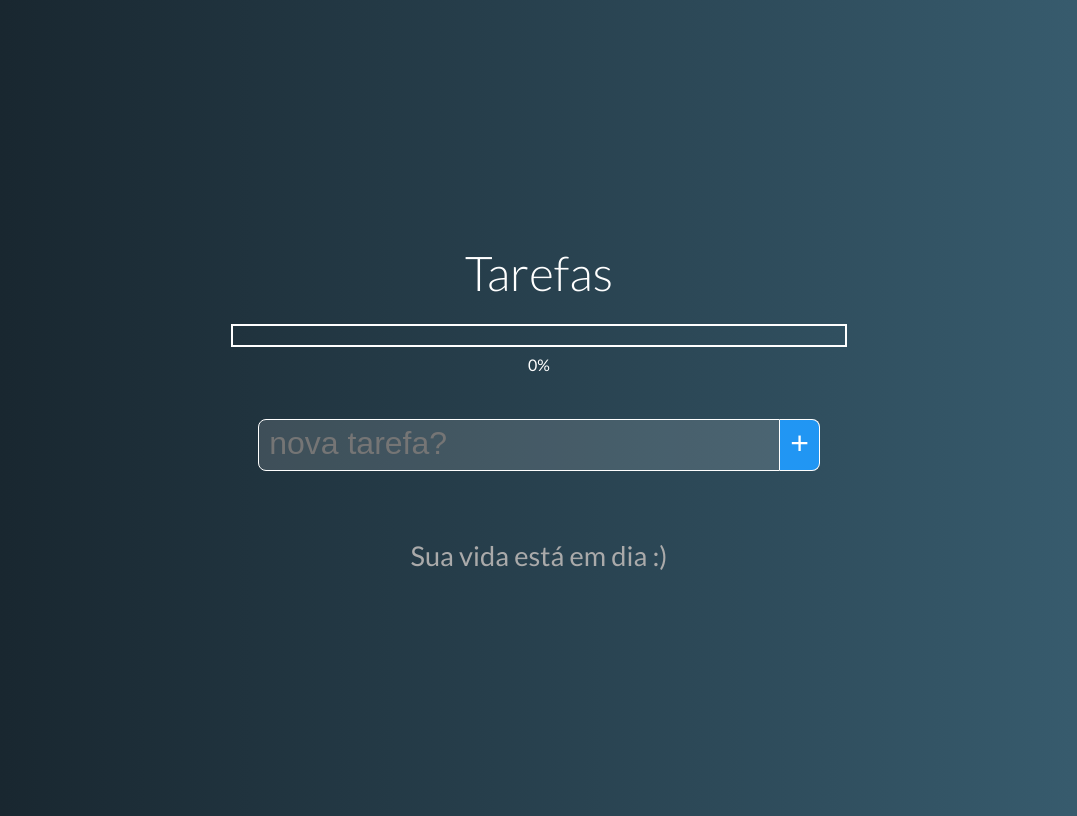
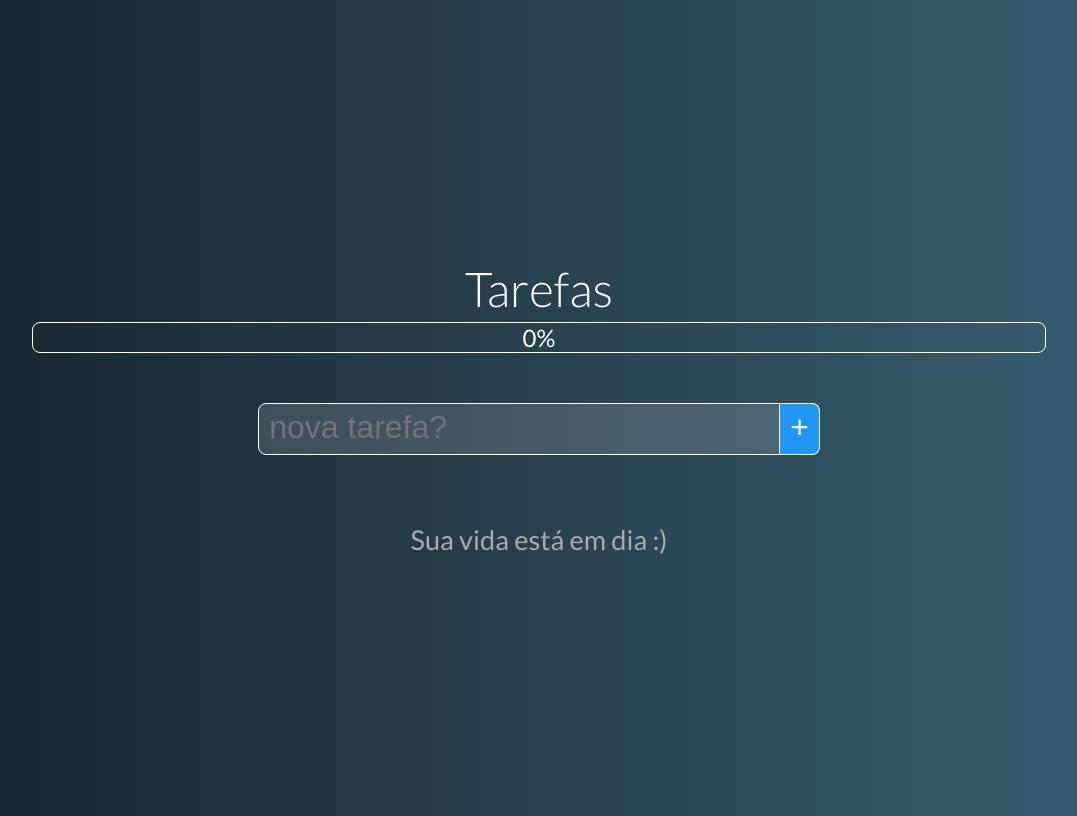
Before and after one commit to ViniciusTBednascki/CursoVuejs, a Vue app in the folder projeto02-Tarefas/tarefas/: page / in a window 1280 px wide. Shown: the whole page, without its empty margins (101-1178 px from the left). Built offline with nearby package versions, Linux system fonts and the light colour scheme.

Commit message:
Renomenando o componente completeBar para taskProgress e definindo o estilo

```diff
--- a/projeto02-Tarefas/tarefas/src/App.vue
+++ b/projeto02-Tarefas/tarefas/src/App.vue
@@ -1,7 +1,7 @@
 <template>
 	<div id="app">
 		<h1>Tarefas</h1>
-		<complete-bar :total="todo.length" :done="done"/>
+		<task-progress :total="todo.length" :done="done"/>
 		<create-task @newTaskAdded="addNewTask($event)"/>
 		<task-list :taskList="todo" @statusChanged="changeStatus($event)" @taskDeleted="deleteTask($event)"/>
 	</div>
@@ -10,10 +10,10 @@
 <script>
 import CreateTask from '@/components/createTask.vue'
 import TaskList from '@/components/taskList.vue'
-import CompleteBar from '@/components/completeBar.vue'
+import TaskProgress from '@/components/taskProgress.vue'
 
 export default {
-	components : {CreateTask, TaskList, CompleteBar},
+	components : {CreateTask, TaskList, TaskProgress},
 	data() {
 		return{
             todo: []
--- a/projeto02-Tarefas/tarefas/src/components/completeBar.vue
+++ /dev/null
@@ -1,49 +0,0 @@
-<template>
-    <div class="completeBar">
-        <div class="bar">
-            <div class="complete" :style="{width: percentual+'%'}"></div>
-        </div>
-        <span>{{percentual}}%</span>
-    </div>
-</template>
-
-<script>
-export default {
-    props: {
-        total: Number,
-        done: Number
-    },
-    computed: {
-        percentual: function() {
-            return this.total === 0 ? 0 : Math.round((this.done/this.total)*100)
-        }
-    }
-}
-</script>
-
-<style scoped>
-    .completeBar {
-        display: flex;
-        flex-direction: column;
-        align-content: center;
-        width: 50%;
-        margin: 10px 0;
-    }
-
-    .completeBar span {
-        text-align: center;
-    }
-
-    .bar {
-        height: 1.2rem;
-        margin: 0.5rem;
-        border: 2px solid #FFF;
-    }
-
-    .bar .complete {
-        display: flex;
-        justify-content: center;
-        height: 100%;
-        background-color: rgb(0, 180, 0);
-    }
-</style>
--- /dev/null
+++ b/projeto02-Tarefas/tarefas/src/components/taskProgress.vue
@@ -0,0 +1,47 @@
+<template>
+    <div class="taskProgress">
+        <span class="progressValue">{{percentual}}%</span>
+        <div class="progressBar" :style="{width: percentual+'%'}"></div>
+    </div>
+</template>
+
+<script>
+export default {
+    props: {
+        total: Number,
+        done: Number
+    },
+    computed: {
+        percentual: function() {
+            return this.total === 0 ? 0 : Math.round((this.done/this.total)*100)
+        }
+    }
+}
+</script>
+
+<style scoped>
+    .taskProgress {
+        position: relative;
+        width: 80%;
+        border: 1px solid #FFF;
+        color: #FFF;
+        border-radius: 8px;
+        margin-bottom: 15px;
+        display: flex;
+        flex-direction: column;
+        align-items: center;
+    }
+
+    .progressBar {
+        position: absolute;
+        border-radius: 8px;
+        height: 100%;
+        background-color: #4CAf50;
+        align-self: flex-start;
+    }
+
+    .progressValue {
+        z-index: 1;
+        font-size: 1.5rem;
+    }
+</style>
```
